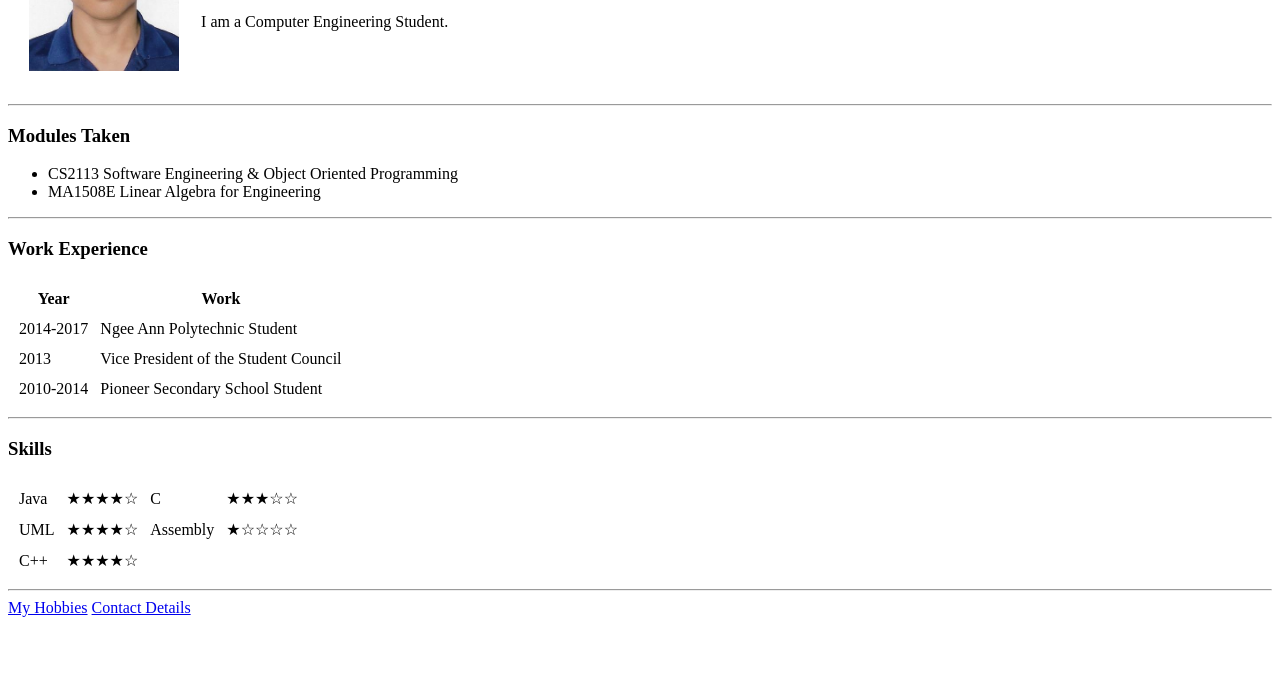
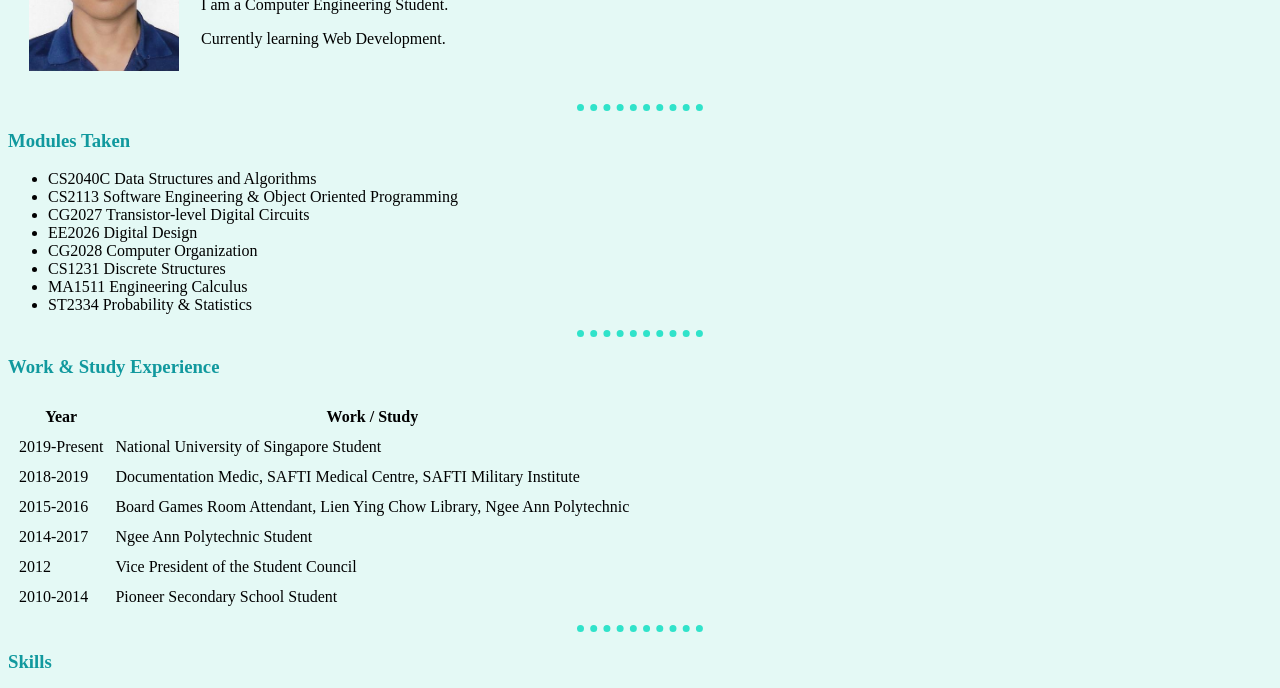
Before and after one commit to manuelmanuntag96/cv, a plain HTML site: page index.html in a window 1280 px wide. Shown: the part 158-846 px from the top of the page. Before the commit the page ends 800 px from the top, so only its background shows below. Drawn offline with Linux system fonts and the light colour scheme.

Commit message:
lesson 1 lesson 2 lesson 3 lesson 4 lesson 5

```diff
--- /dev/null
+++ b/css/styles.css
@@ -0,0 +1,21 @@
+/* Color Palette: https://colorhunt.co/palette/14832 */
+body {
+  background-color: #e4f9f5;
+}
+
+hr {
+  border-style: none;
+  border-top-style: dotted;
+  border-color: #30e3ca;
+  border-width: 7px;
+  width: 10%
+}
+
+img {
+  height: 200px
+}
+
+h1,
+h3 {
+  color: #11999e;
+}
--- a/index.html
+++ b/index.html
@@ -4,39 +4,66 @@
 <head>
   <meta charset="utf-8">
   <title>Manuel's Personal Site</title>
+  <link rel="stylesheet" href="css/styles.css">
+
 </head>
 
 <body>
   <table cellspacing="20">
     <tr>
-      <td><img src="images\Manuel.png" alt="Manuel Profile Picture" height="200"></td>
+      <td><img src="images\Manuel.png" alt="Manuel Profile Picture"></td>
       <td>
         <h1>Manuel Manuntag</h1>
         <p><em>Student of <strong><a href="http://www.nus.edu.sg/">National University Singapore</a></strong>.</em></p>
         <p>I am a Computer Engineering Student.</p>
+        <p>Currently learning Web Development.</p>
       </td>
     </tr>
   </table>
+
   <hr>
+
   <h3>Modules Taken</h3>
+
   <ul>
+    <li>CS2040C Data Structures and Algorithms</li>
     <li>CS2113 Software Engineering & Object Oriented Programming</li>
-    <li>MA1508E Linear Algebra for Engineering</li>
+    <li>CG2027 Transistor-level Digital Circuits</li>
+    <li>EE2026 Digital Design</li>
+    <li>CG2028 Computer Organization</li>
+    <li>CS1231 Discrete Structures</li>
+    <li>MA1511 Engineering Calculus</li>
+    <li>ST2334 Probability & Statistics </li>
   </ul>
+
   <hr>
-  <h3>Work Experience</h3>
+
+  <h3>Work & Study Experience</h3>
+
   <table cellspacing="10">
     <thead>
       <th>Year</th>
-      <th>Work</th>
+      <th>Work / Study</th>
     </thead>
     <tbody>
+      <tr>
+        <td>2019-Present</td>
+        <td>National University of Singapore Student</td>
+      </tr>
+      <tr>
+        <td>2018-2019</td>
+        <td>Documentation Medic, SAFTI Medical Centre, SAFTI Military Institute</td>
+      </tr>
+      <tr>
+        <td>2015-2016</td>
+        <td>Board Games Room Attendant, Lien Ying Chow Library, Ngee Ann Polytechnic</td>
+      </tr>
       <tr>
         <td>2014-2017</td>
         <td>Ngee Ann Polytechnic Student</td>
       </tr>
       <tr>
-        <td>2013</td>
+        <td>2012</td>
         <td>Vice President of the Student Council</td>
       </tr>
       <tr>
@@ -45,7 +72,9 @@
       </tr>
     </tbody>
   </table>
+
   <hr>
+
   <h3>Skills</h3>
 
   <table cellspacing="10">
@@ -68,9 +97,13 @@
       <td>★★★★☆</td>
     </tr>
   </table>
+
   <hr>
+
   <a href="hobbies.html">My Hobbies</a>
+
   <a href="contactMe.html">Contact Details</a>
+
 </body>
 
 </html>
```
Also changed, not shown: contactMe.html (+1 -0 lines), hobbies.html (+2 -1 lines).
